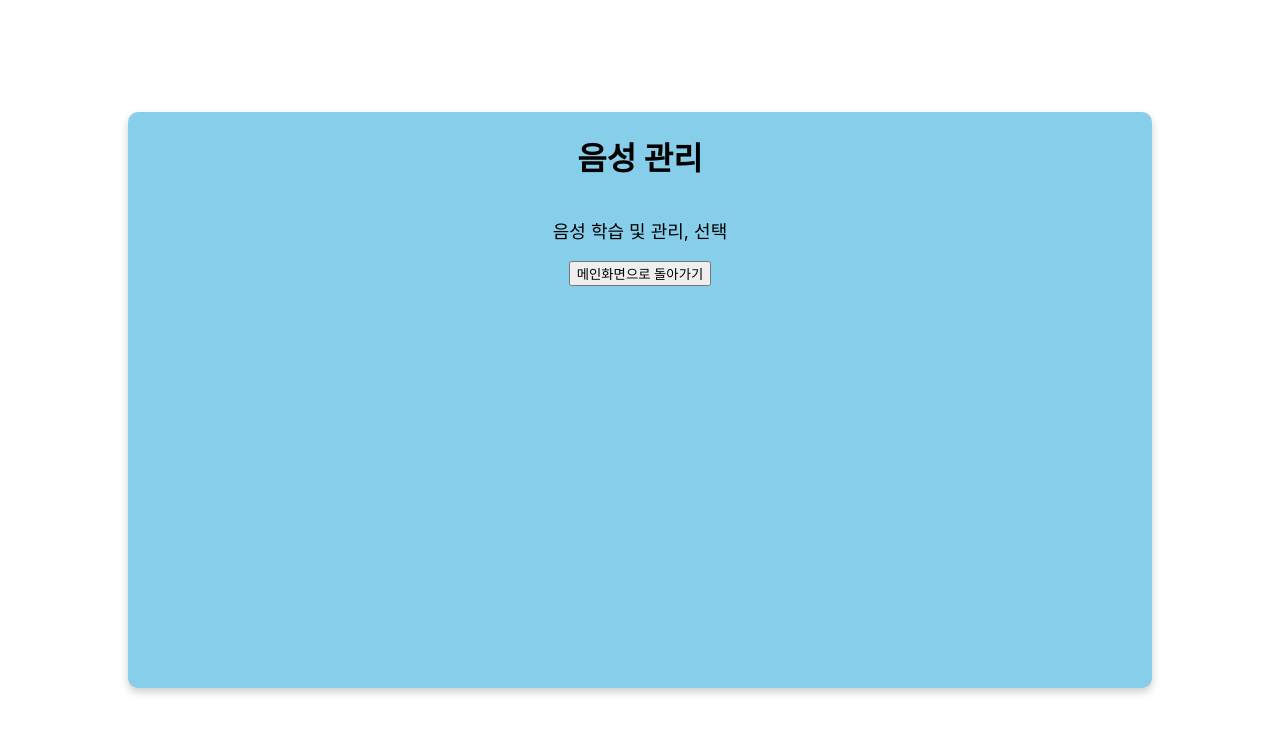
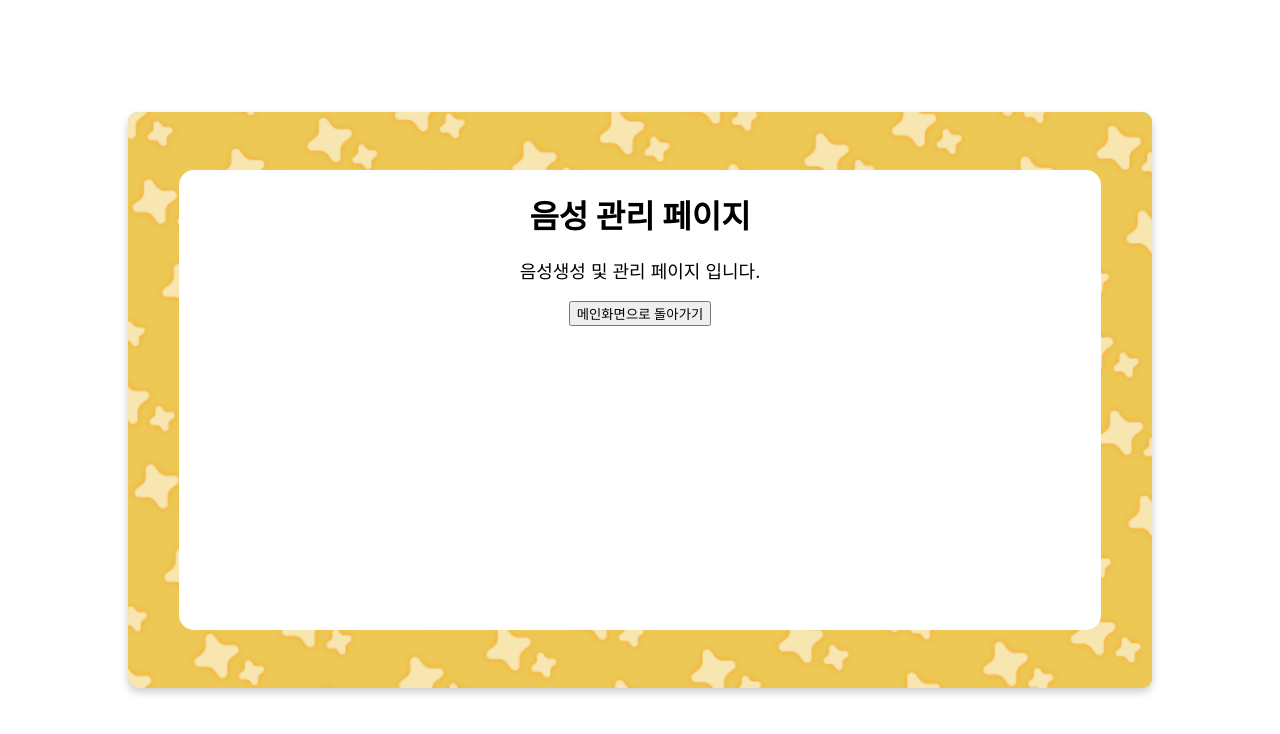
Before and after one commit to Prize-Three/roleplay_frontend, a React (Create React App) app: page /voice-manage in a window 1280 px wide. Shown: the top 734 px of the page. Built offline with nearby package versions, Linux system fonts and the light colour scheme.

Commit message:
스크립트 관리 페이지랑 음성관리 페이지 레이아웃

```diff
--- a/src/pages/TotalResult/TotalResult.jsx
+++ b/src/pages/TotalResult/TotalResult.jsx
@@ -9,9 +9,11 @@ function TotalResult() {
     return (
         <Layout>
             <div className={styles.totalResultContainer}>
-                <h1>모든 스크립트 모아둠</h1>
-                <p>그동안 진행한 모든 스크립트 확인 가능 페이지</p>
-                <button onClick={() => navigate('/')}>메인화면으로 돌아가기</button>
+                <div className={styles.whiteBox}>
+                    <h1>스크립트 모음</h1>
+                    <p>그동안 진행한 모든 스크립트 확인 가능 페이지</p>
+                    <button onClick={() => navigate('/')}>메인화면으로 돌아가기</button>
+                </div>
             </div>
         </Layout>
     );
--- a/src/pages/TotalResult/TotalResult.module.scss
+++ b/src/pages/TotalResult/TotalResult.module.scss
@@ -7,6 +7,11 @@
     width: 100%;
     height: 100%;
     border-radius: 10px;
+
+    background-image: url('../../../public/assets/result/resultImg.png');
+    background-size: cover; /* 이미지가 요소를 덮도록 설정 */
+    background-position: center; /* 이미지가 중앙에 위치하도록 설정 */
+    background-repeat: no-repeat; /* 이미지가 반복되지 않도록 설정 */
   }
 
   h1 {
@@ -16,3 +21,12 @@
   p {
     font-size: 18px;
   }
+
+  .whiteBox {
+    background-color: white;
+    width: 90%;
+    height: 80%;
+    text-align: center;
+    margin: auto;
+    border-radius: 15px;
+  }
--- a/src/pages/VoiceManage/VoiceManage.jsx
+++ b/src/pages/VoiceManage/VoiceManage.jsx
@@ -9,9 +9,11 @@ function VoiceManage() {
     return (
         <Layout>
             <div className={styles.voiceManageContainer}>
-                <h1>음성 관리</h1>
-                <p>음성 학습 및 관리, 선택</p>
-                <button onClick={() => navigate('/')}>메인화면으로 돌아가기</button>
+                <div className={styles.whiteBox}>
+                    <h1>음성 관리 페이지</h1>
+                    <p>음성생성 및 관리 페이지 입니다.</p>
+                    <button onClick={() => navigate('/')}>메인화면으로 돌아가기</button>
+                </div>
             </div>
         </Layout>
     );
--- a/src/pages/VoiceManage/VoiceManage.module.scss
+++ b/src/pages/VoiceManage/VoiceManage.module.scss
@@ -7,6 +7,11 @@
     width: 100%;
     height: 100%;
     border-radius: 10px;
+
+    background-image: url('../../../public/assets/result/resultImg.png');
+    background-size: cover; /* 이미지가 요소를 덮도록 설정 */
+    background-position: center; /* 이미지가 중앙에 위치하도록 설정 */
+    background-repeat: no-repeat; /* 이미지가 반복되지 않도록 설정 */
   }
 
   h1 {
@@ -16,3 +21,12 @@
   p {
     font-size: 18px;
   }
+
+  .whiteBox {
+    background-color: white;
+    width: 90%;
+    height: 80%;
+    text-align: center;
+    margin: auto;
+    border-radius: 15px;
+  }
```
